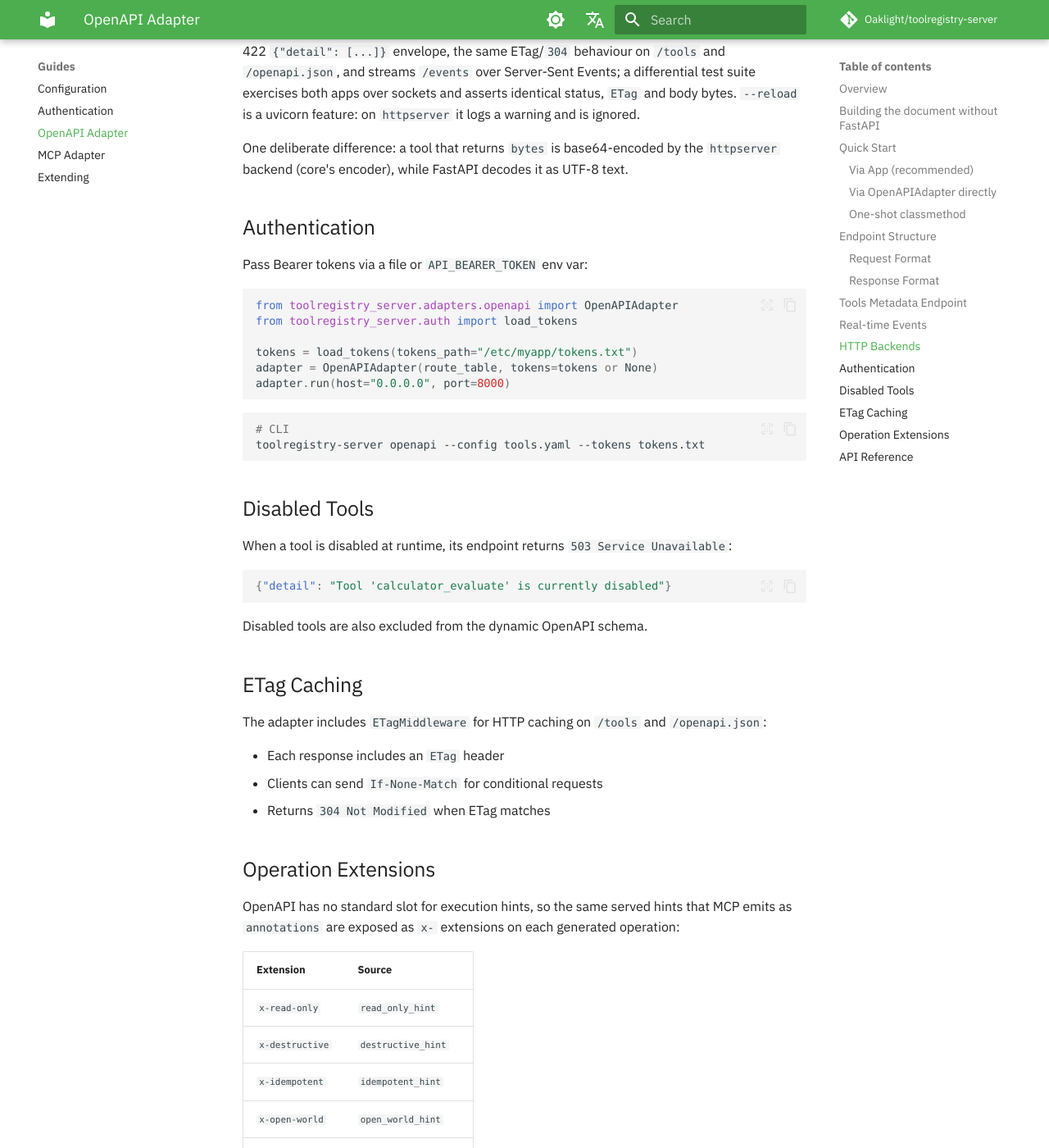
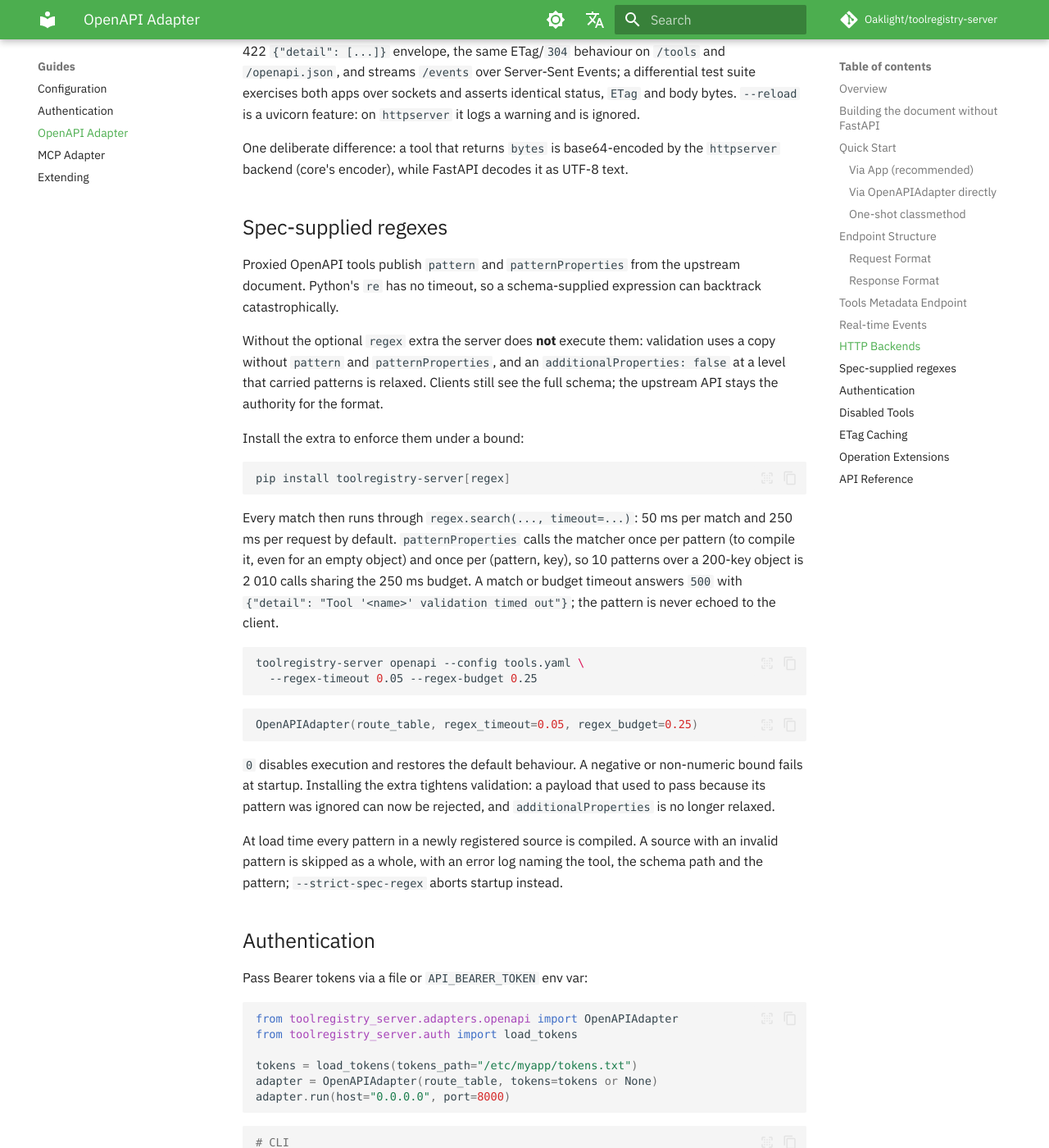
Before and after one commit to Oaklight/toolregistry-server, an MkDocs documentation site: the page built from docs/guides/openapi.md, in a window 1280 px wide and 1400 px high, scrolled down 3633 px. Shown: the whole window at 82% size. Built offline with MkDocs 1.6.1 and Material for MkDocs 9.7.7, drawn with Linux system fonts in a browser that asks for light colours; some web fonts are replaced; comment, search, counter and statistics services are not loaded.

Commit message:
docs(openapi): document bounded spec-regex validation (#160)

````diff
--- a/docs/guides/openapi.md
+++ b/docs/guides/openapi.md
@@ -154,6 +154,51 @@ App().serve_openapi(config_path="tools.yaml", backend="httpserver")
 
 One deliberate difference: a tool that returns `bytes` is base64-encoded by the `httpserver` backend (core's encoder), while FastAPI decodes it as UTF-8 text.
 
+## Spec-supplied regexes
+
+Proxied OpenAPI tools publish `pattern` and `patternProperties` from the
+upstream document. Python's `re` has no timeout, so a schema-supplied
+expression can backtrack catastrophically.
+
+Without the optional `regex` extra the server does **not** execute them:
+validation uses a copy without `pattern` and `patternProperties`, and an
+`additionalProperties: false` at a level that carried patterns is relaxed.
+Clients still see the full schema; the upstream API stays the authority for
+the format.
+
+Install the extra to enforce them under a bound:
+
+```bash
+pip install toolregistry-server[regex]
+```
+
+Every match then runs through `regex.search(..., timeout=...)`: 50 ms per
+match and 250 ms per request by default. `patternProperties` calls the
+matcher once per pattern (to compile it, even for an empty object) and once
+per (pattern, key), so 10 patterns over a 200-key object is 2 010 calls
+sharing the 250 ms budget. A match or budget timeout answers `500` with
+`{"detail": "Tool '<name>' validation timed out"}`; the pattern is never
+echoed to the client.
+
+```bash
+toolregistry-server openapi --config tools.yaml \
+  --regex-timeout 0.05 --regex-budget 0.25
+```
+
+```python
+OpenAPIAdapter(route_table, regex_timeout=0.05, regex_budget=0.25)
+```
+
+`0` disables execution and restores the default behaviour. A negative or
+non-numeric bound fails at startup. Installing the extra tightens
+validation: a payload that used to pass because its pattern was ignored can
+now be rejected, and `additionalProperties` is no longer relaxed.
+
+At load time every pattern in a newly registered source is compiled. A
+source with an invalid pattern is skipped as a whole, with an error log
+naming the tool, the schema path and the pattern; `--strict-spec-regex`
+aborts startup instead.
+
 ## Authentication
 
 Pass Bearer tokens via a file or `API_BEARER_TOKEN` env var:
````
Also changed, not shown: docs/changelog.md (+1 -0 lines).
